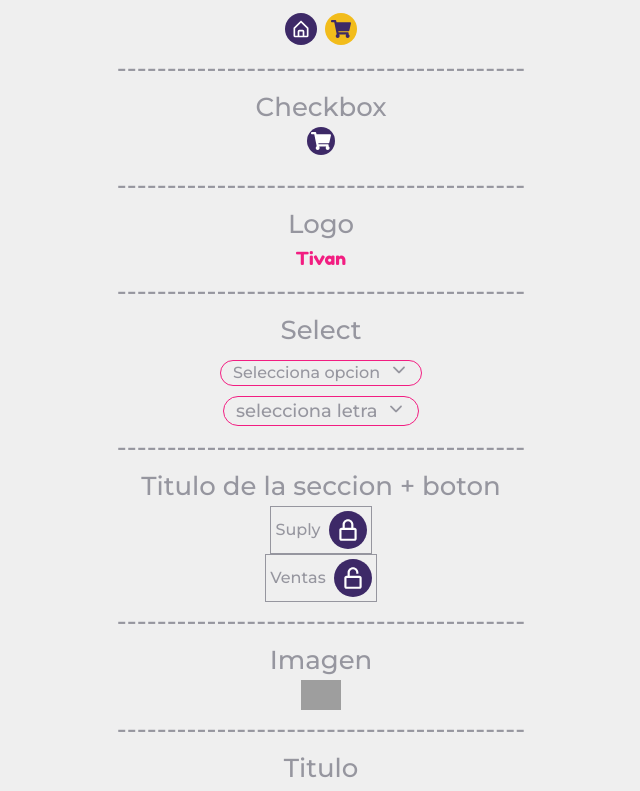
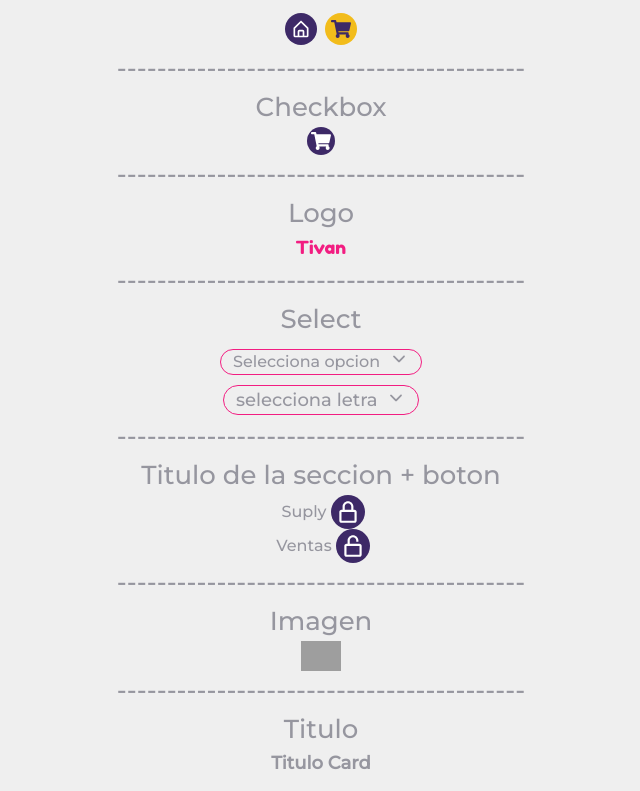
Before and after one commit to odonML/tivan-frontend, a React (Create React App) app: page / in a window 1280 px wide. Shown: the part 500-1291 px from the top of the page, without its empty margins (319-959 px from the left). Built offline with nearby package versions, Linux system fonts and the light colour scheme; grey boxes are pictures that could not be loaded.

Commit message:
remove border in TitleSection and fix aling in ButtonCheckbox

```diff
--- a/src/components/shared/ButtonCheckbox.js
+++ b/src/components/shared/ButtonCheckbox.js
@@ -13,7 +13,7 @@ function ButtonCheckbox({
 
   return (
     <div className="custom-checkbox">
-      <label className={` cursor-pointer`}>
+      <label className={` cursor-pointer flex items-center`}>
         <input type="checkbox" onChange={(e) => handleChecked(e)} />
         <span
           className={`relative inline-block p-1 ${bgColor} ${txColor} rounded-full`}
--- a/src/components/shared/TitleSection.js
+++ b/src/components/shared/TitleSection.js
@@ -1,15 +1,15 @@
+import ButtonCheckbox from "components/shared/ButtonCheckbox";
 import React from "react";
 import { BiLockAlt, BiLockOpenAlt } from "react-icons/bi";
-import ButtonIcon from "./ButtonIcon";
 
 function TitleSection({ text, locked }) {
   return (
-    <div className="flex items-center border">
+    <div className="flex items-center justify-center">
       <p className="mx-1 text-base">{text}</p>
       {locked ? (
-        <ButtonIcon icon={<BiLockAlt />} />
+        <ButtonCheckbox icon={<BiLockAlt />} />
       ) : (
-        <ButtonIcon icon={<BiLockOpenAlt />} />
+        <ButtonCheckbox icon={<BiLockOpenAlt />} />
       )}
     </div>
   );
--- a/src/index.css
+++ b/src/index.css
@@ -72,7 +72,7 @@
   display: none;
 }
 .custom-checkbox label input[type="checkbox"]:checked ~ span {
-  border: solid 1px var(--pink-0);
+  outline: solid 1px var(--pink-0);
 }
 
 body {
```
